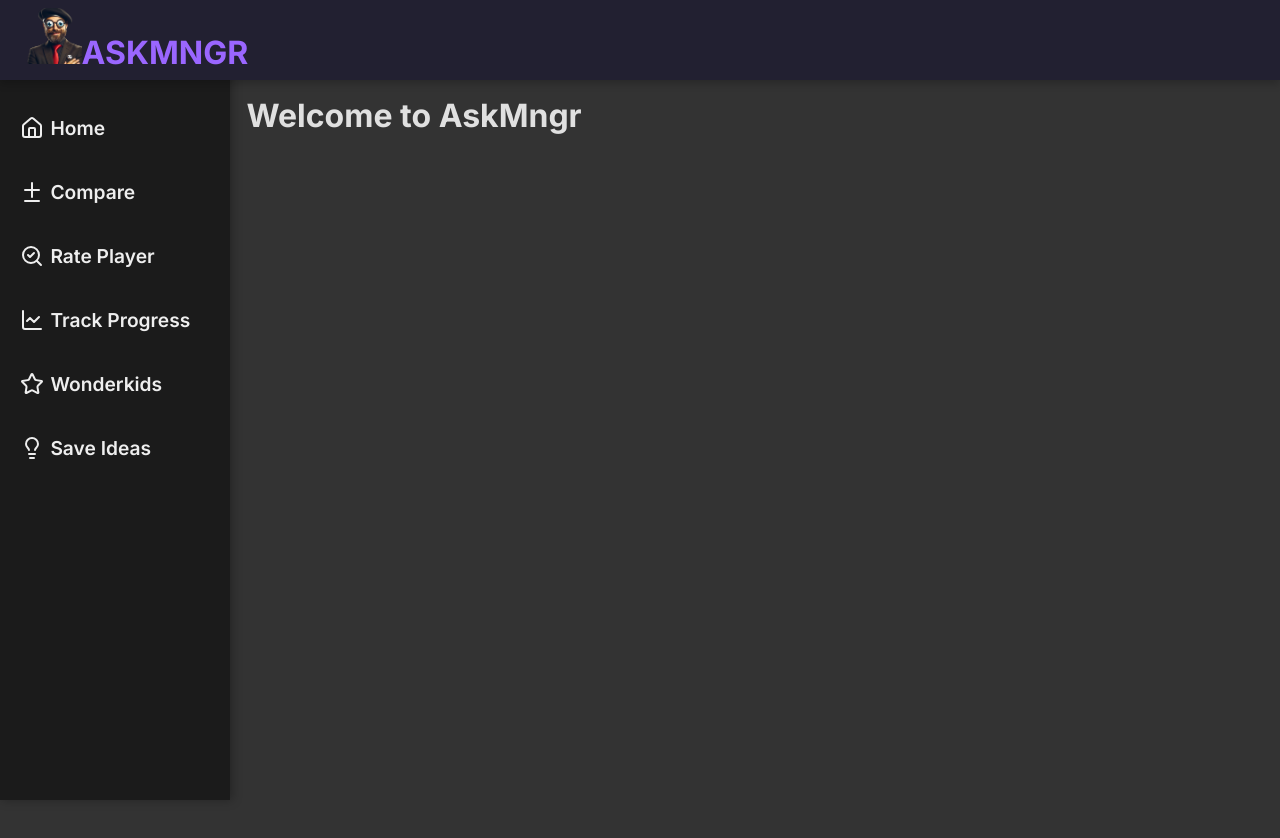
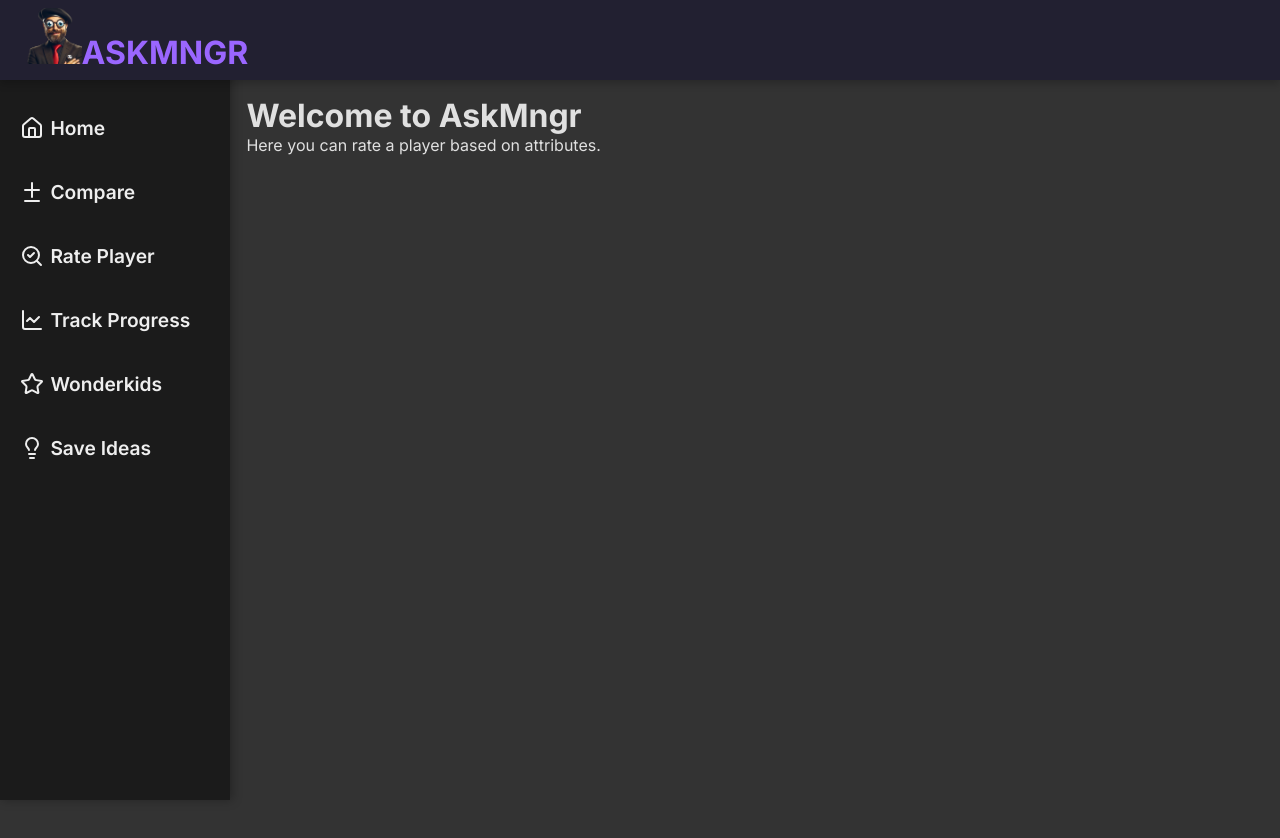
Before and after one commit to Efkey2137/fmApp, a React (Create React App) app: page / in a window 1280 px wide. Shown: the top 838 px of the page. Built offline with nearby package versions, Linux system fonts and the light colour scheme; the HTML template or start-up script is replaced by a standard one.

Commit message:
Added Home page to main page

```diff
--- a/src/App.tsx
+++ b/src/App.tsx
@@ -8,6 +8,7 @@ import TrackProgress from "./pages/TrackProgress";
 import Compare from "./pages/Compare";
 import Wonderkids from "./pages/Wonderkids";
 import SaveIdeas from "./pages/SaveIdeas";
+import Home from "./pages/Home"
 
 function App() {
   const [menuOpen, setMenuOpen] = useState(false);
@@ -21,7 +22,7 @@ function App() {
         <Menu menuOpen={menuOpen} setMenuOpen={setMenuOpen} />
         <main>
           <Routes>
-            <Route path="/" element={<h1>Welcome to AskMngr</h1>} />
+            <Route path="/" element={<Home/>} />
             <Route path="/rate-player" element={<RatePlayer />} />
             <Route path="/compare" element={<Compare />} />
             <Route path="/track-progress" element={<TrackProgress />} />
--- /dev/null
+++ b/src/pages/Home.tsx
@@ -0,0 +1,12 @@
+import React from "react";
+
+const Home: React.FC = () => {
+  return (
+    <div>
+      <h1>Welcome to AskMngr</h1>
+      <p>Here you can rate a player based on attributes.</p>
+    </div>
+  );
+};
+
+export default Home;
```
